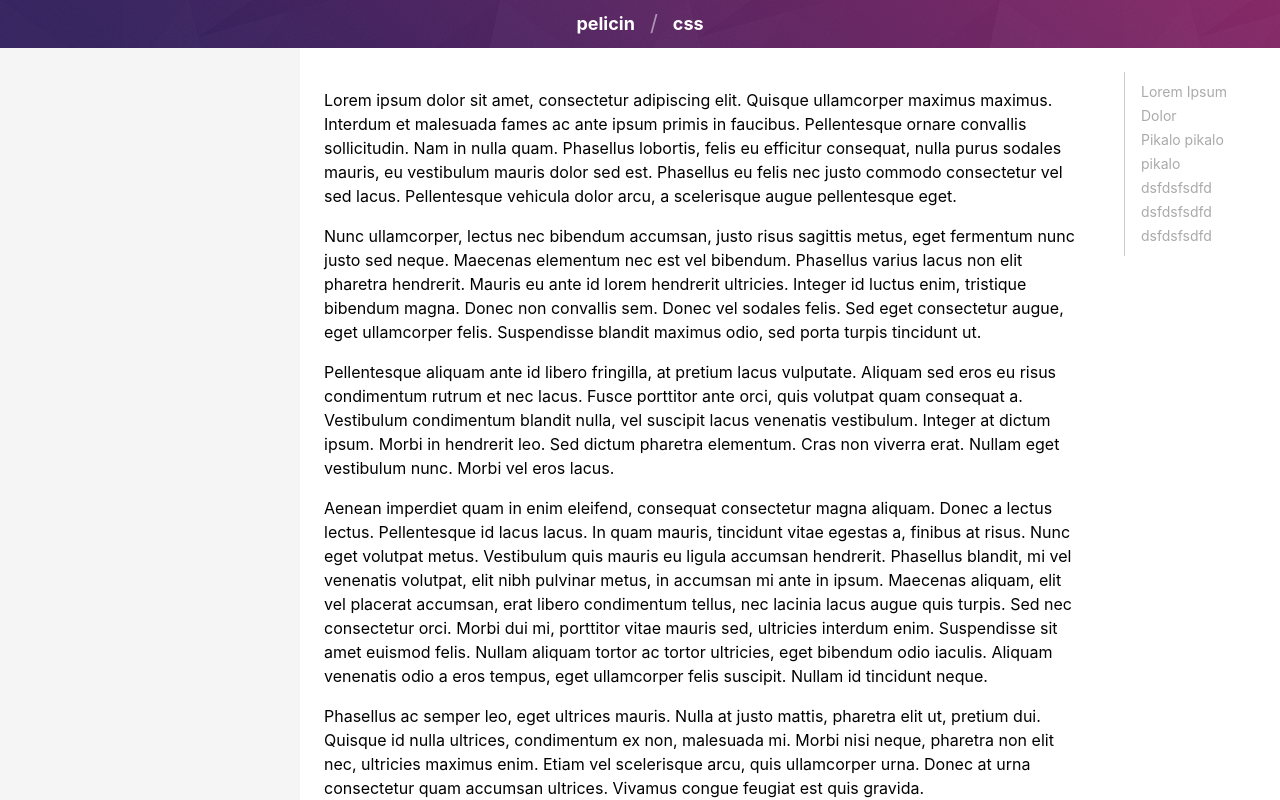
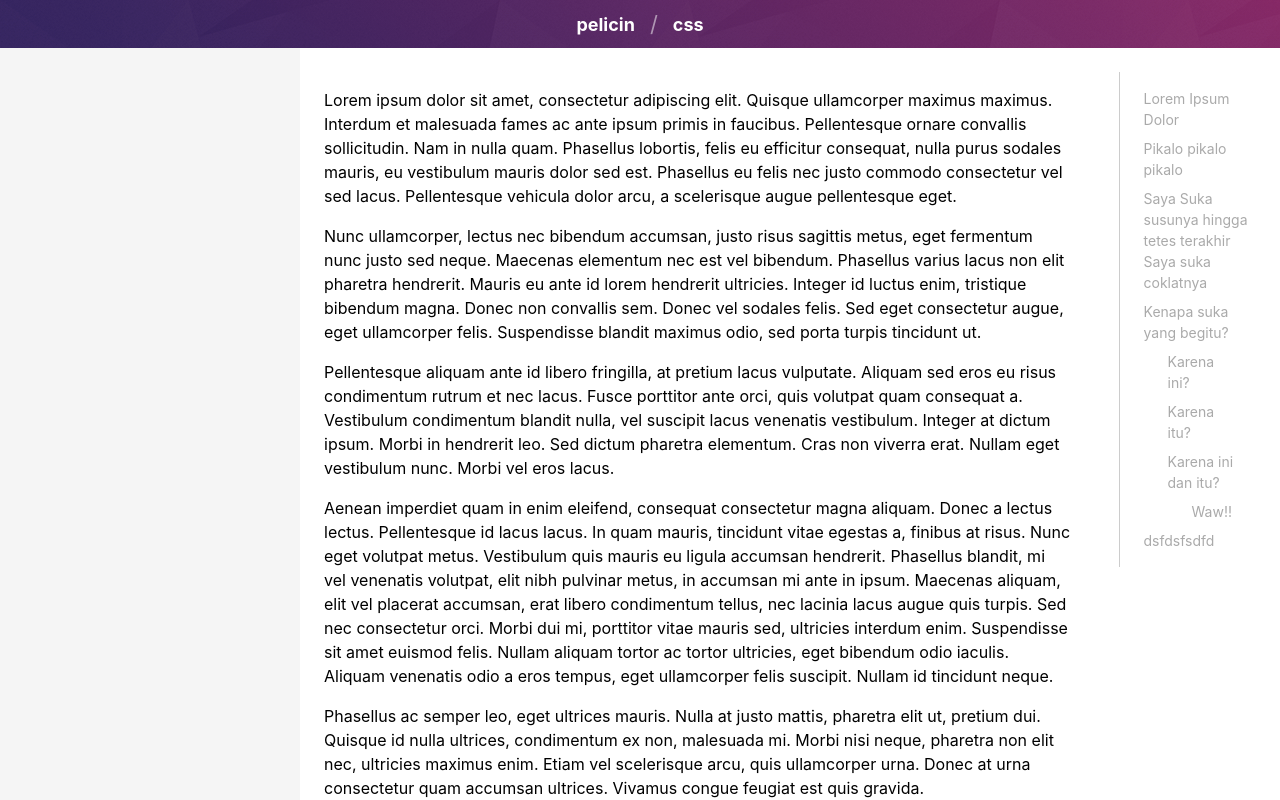
Before and after one commit to ferdinandant/pelicin, a Next.js app: page / in a window 1280 px wide. Shown: the top 800 px of the page. Built offline with nearby package versions, Linux system fonts and the light colour scheme; a web font is replaced by a local one.

Commit message:
change padding of sideIndex

```diff
--- a/packages/global/Content.tsx
+++ b/packages/global/Content.tsx
@@ -1,5 +1,5 @@
 import React from 'react';
-import SideIndex from './SideIndex';
+import IndexSidebar from './IndexSidebar';
 
 type Props = {
   children: React.ReactNode;
@@ -12,7 +12,7 @@ export default function MainContainer(props: Props) {
         <div id="content">{props.children}</div>
         {/* <div id="content">ffsdfsdsfsdf</div> */}
         <aside id="sideIndex">
-          <SideIndex />
+          <IndexSidebar />
         </aside>
       </main>
 
--- /dev/null
+++ b/packages/global/IndexSidebar.tsx
@@ -0,0 +1,47 @@
+export default function ContentIndex() {
+  return (
+    <>
+      <aside>
+        <ul>
+          <li>Lorem Ipsum Dolor</li>
+          <li>Pikalo pikalo pikalo</li>
+          <li>Saya Suka susunya hingga tetes terakhir Saya suka coklatnya</li>
+          <li>
+            Kenapa suka yang begitu?
+            <ul>
+              <li>Karena ini?</li>
+              <li>Karena itu?</li>
+              <li>
+                Karena ini dan itu?
+                <ul>
+                  <li>Waw!!</li>
+                </ul>
+              </li>
+            </ul>
+          </li>
+          <li>dsfdsfsdfd</li>
+        </ul>
+      </aside>
+
+      <style jsx>{`
+        aside {
+          font-size: 14px;
+          color: #aaa;
+          padding: 24px;
+          line-height: 1.5;
+        }
+        li {
+          margin: 8px;
+        }
+        aside > ul {
+          padding: 8px 0;
+          padding-left: 16px;
+          border-left: 1px solid #ccc;
+        }
+        ul {
+          padding-left: 16px;
+        }
+      `}</style>
+    </>
+  );
+}
--- a/packages/global/SideIndex.tsx
+++ /dev/null
@@ -1,30 +0,0 @@
-export default function ContentIndex() {
-  return (
-    <>
-      <div className="outer">
-        <div className="inner">
-          <ul>
-            <li>Lorem Ipsum Dolor</li>
-            <li>Pikalo pikalo pikalo</li>
-            <li>dsfdsfsdfd</li>
-            <li>dsfdsfsdfd</li>
-            <li>dsfdsfsdfd</li>
-          </ul>
-        </div>
-      </div>
-
-      <style jsx>{`
-        div.outer {
-          font-size: 14px;
-          color: #aaa;
-          padding: 24px;
-        }
-        div.inner {
-          padding: 8px 0;
-          padding-left: 16px;
-          border-left: 1px solid #ccc;
-        }
-      `}</style>
-    </>
-  );
-}
--- a/packages/global/styles/global.css
+++ b/packages/global/styles/global.css
@@ -2,7 +2,7 @@ body {
   font-family: 'Muli', -apple-system, system-ui, BlinkMacSystemFont, 'Segoe UI', Roboto,
     'Helvetica Neue', Arial, sans-serif;
   font-size: 16px;
-  line-height: 24px;
+  line-height: 1.5;
 }
 
 p {
```
